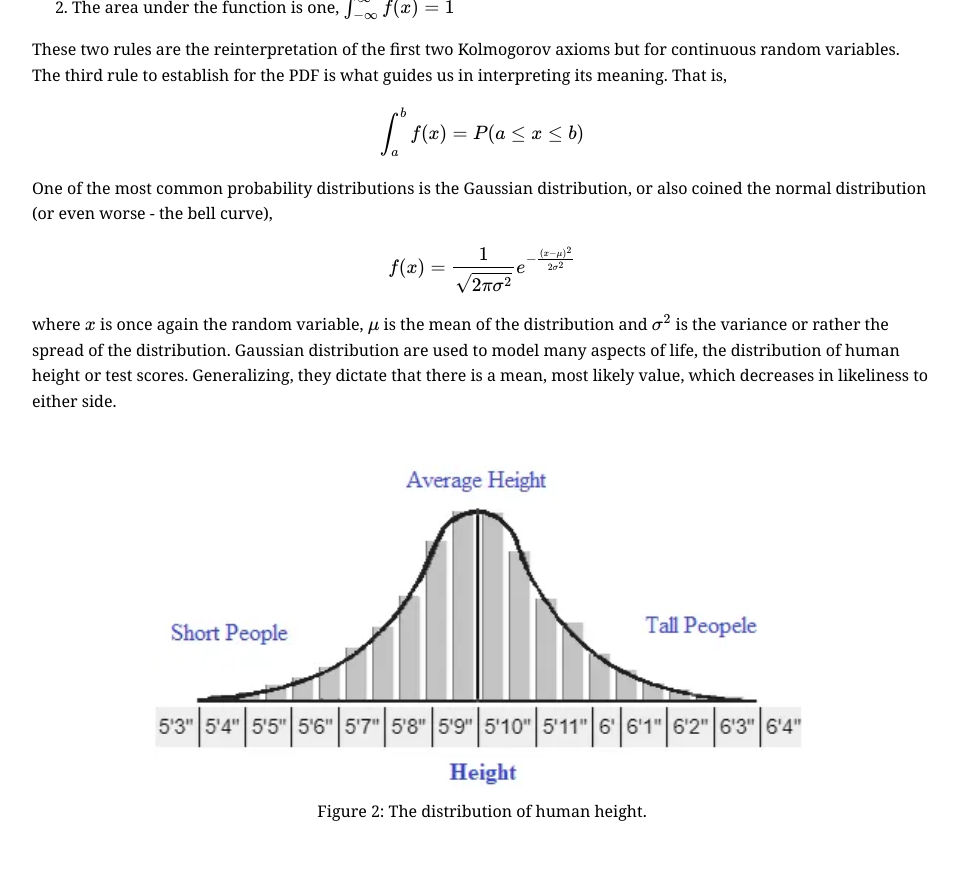
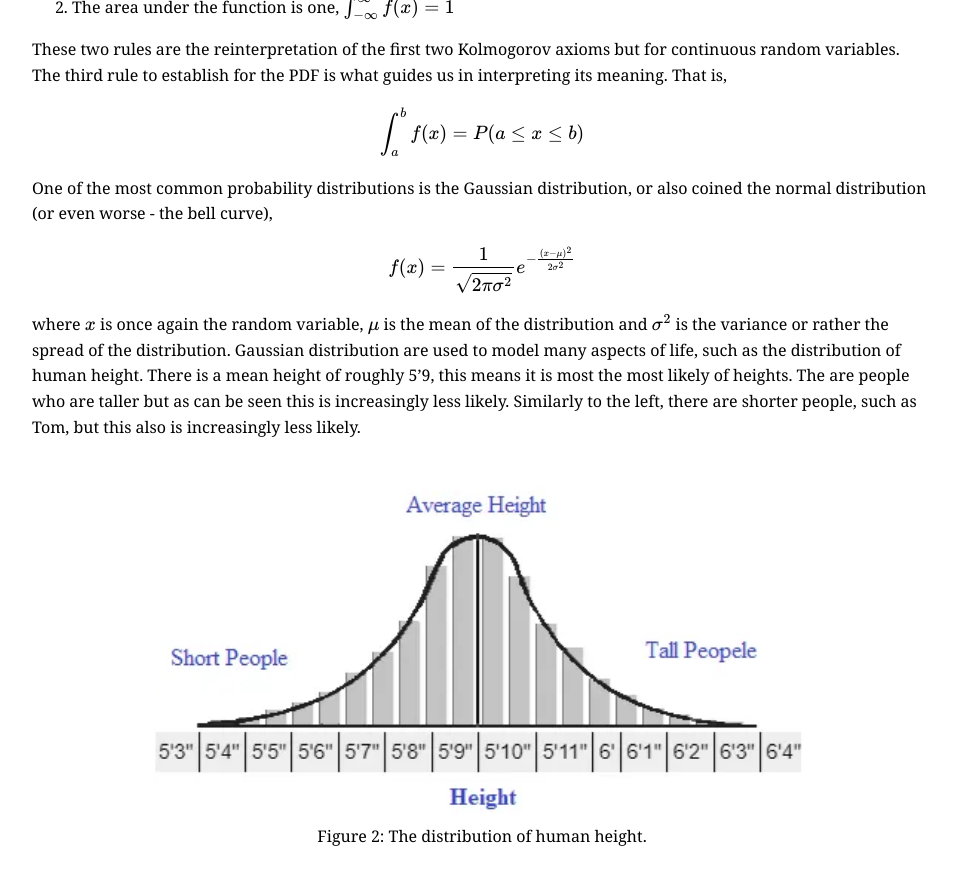
Before and after one commit to sroygara/sroygara.github.io, a Jekyll site: the page built from writing/StatisticalAnalysis.md, in a window 1280 px wide and 900 px high, scrolled down 2490 px. Shown: the top 885 px of the window, without its empty margins (158-1116 px from the left). Built offline with Jekyll 4.4.1, drawn with Linux system fonts in a browser that asks for light colours.

Commit message:
added Tom

```diff
--- a/writing/StatisticalAnalysis.md
+++ b/writing/StatisticalAnalysis.md
@@ -70,8 +70,7 @@ $$
 f(x) = \frac{1}{\sqrt{2\pi \sigma^2}}e^{-\frac{(x-\mu)^2}{2\sigma^2}}
 $$
 
-where $x$ is once again the random variable, $\mu$ is the mean of the distribution and $\sigma^2$ is the variance or rather the spread of the distribution. Gaussian distribution are used to model many aspects of life, the distribution of human height or test scores. Generalizing, they dictate that there is a mean, most likely value, which decreases in likeliness to either side.
-
+where $x$ is once again the random variable, $\mu$ is the mean of the distribution and $\sigma^2$ is the variance or rather the spread of the distribution. Gaussian distribution are used to model many aspects of life, such as the distribution of human height. There is a mean height of roughly 5'9, this means it is most the most likely of heights. The are people who are taller but as can be seen this is increasingly less likely. Similarly to the left, there are shorter people, such as Tom, but this also is increasingly less likely.
 
 <figure style="text-align: center;">
     <img src="StatsImages/height.jpg" alt="Here is the description" style="display: block; margin: auto;" width="80%" />
```
